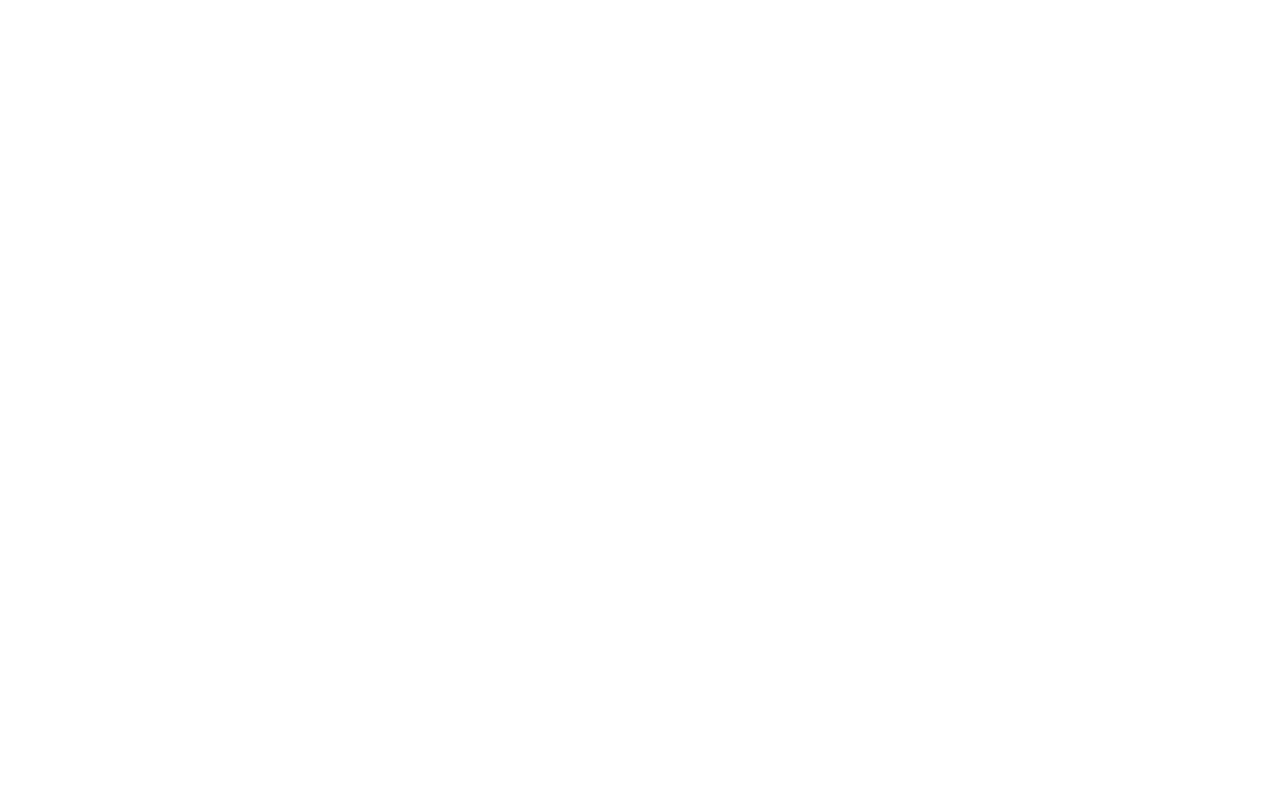
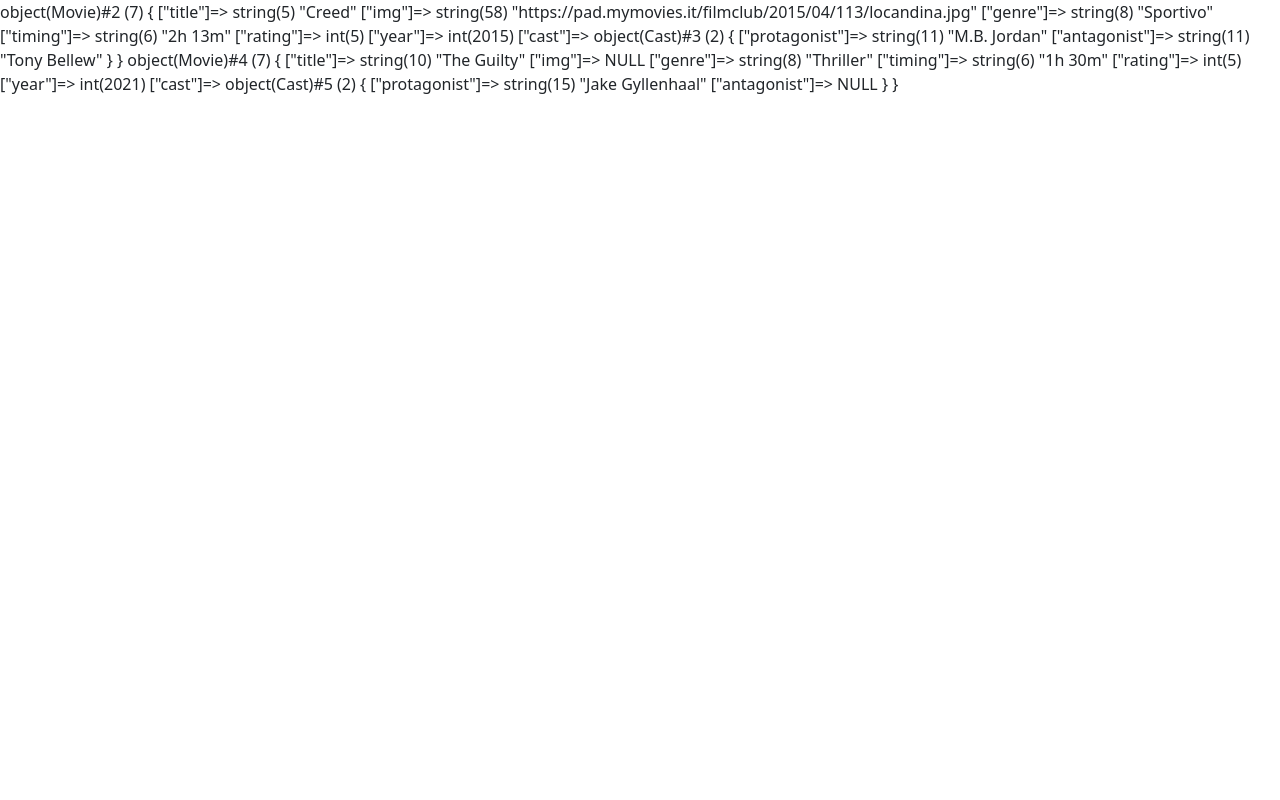
Before and after one commit to Stanghi/php-oop-1, a PHP site: page / in a window 1280 px wide. Before the commit the page is empty. Run offline with PHP 8.4, Linux system fonts and the light colour scheme.

Commit message:
Classes var populated, add constructor and methods

```diff
--- a/class/Cast.php
+++ b/class/Cast.php
@@ -1 +1,16 @@
 <?php
+class Cast
+{
+    public $protagonist;
+    public $antagonist;
+
+    /**
+     * @param String $protagonist
+     * @param String $antagonist
+     */
+    public function __construct($_protagonist = null, $_antagonist = null)
+    {
+        $this->protagonist = $_protagonist;
+        $this->antagonist = $_antagonist;
+    }
+}
--- a/class/Movie.php
+++ b/class/Movie.php
@@ -1 +1,41 @@
 <?php
+class Movie
+{
+    public $title;
+    public $img;
+    public $genre;
+    public $timing;
+    public $rating;
+    public $year;
+    public $cast;
+
+    /**
+     * @param String $title
+     * @param String $genre
+     * @param String $timing
+     * @param Number $rating
+     * @param Number $year
+     * @param Cast $cast
+     */
+    public function __construct($_title, $_genre, $_timing, $_rating, $_year, Cast $_cast = null)
+    {
+        $this->title = $_title;
+        $this->genre = $_genre;
+        $this->timing = $_timing;
+        $this->rating = $_rating;
+        $this->year = $_year;
+        $this->cast = $_cast;
+    }
+
+    public function setImg($_img)
+    {
+        $this->img = $_img;
+    }
+
+    public function getImg()
+    {
+        $placeholder = 'https://t4.ftcdn.net/jpg/05/07/58/41/360_F_507584110_KNIfe7d3hUAEpraq10J7MCPmtny8EH7A.jpg';
+        if ($this->img) return $this->img;
+        return $placeholder;
+    }
+}
--- a/index.php
+++ b/index.php
@@ -1,6 +1,13 @@
 <?php
 include_once './class/Movie.php';
 include_once './class/Cast.php';
+
+$movie1 = new Movie("Creed", "Sportivo", "2h 13m", 5, 2015, new Cast("M.B. Jordan", "Tony Bellew"));
+$movie1->setImg("https://pad.mymovies.it/filmclub/2015/04/113/locandina.jpg");
+var_dump($movie1);
+
+$movie2 = new Movie("The Guilty", "Thriller", "1h 30m", 5, 2021, new Cast("Jake Gyllenhaal"));
+var_dump($movie2);
 ?>
 
 <!DOCTYPE html>
```
